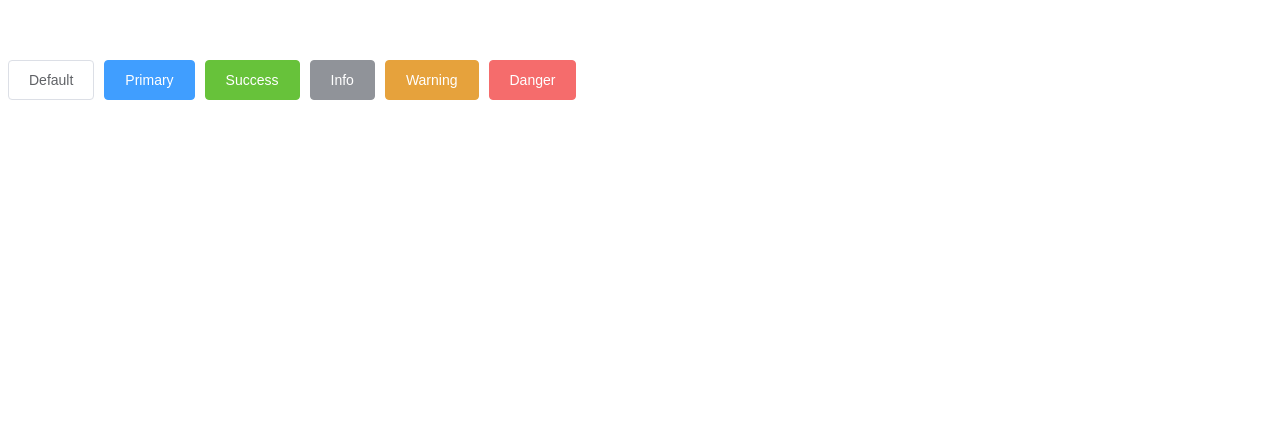
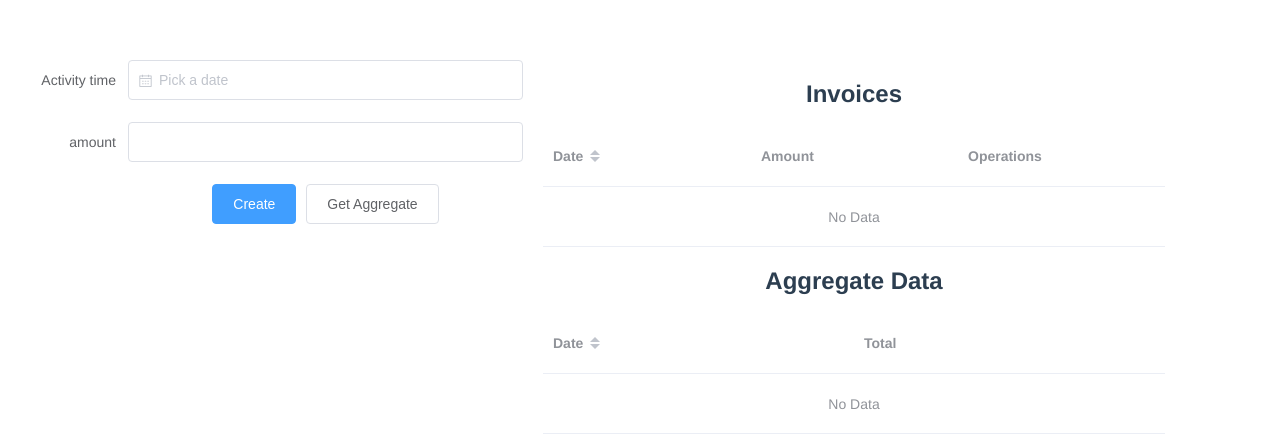
Before and after one commit to amadkhan3/invoice, a Vue app: page / in a window 1280 px wide. Shown: the top 448 px of the page. Built offline with nearby package versions, Linux system fonts and the light colour scheme.

Commit message:
invoice creation, aggregate, edit and delete

```diff
--- a/package.json
+++ b/package.json
@@ -10,7 +10,10 @@
   "dependencies": {
     "core-js": "^2.6.5",
     "element-ui": "^2.8.2",
-    "vue": "^2.6.10"
+    "lodash": "^4.17.11",
+    "moment": "^2.24.0",
+    "vue": "^2.6.10",
+    "vue-i18n": "^8.11.2"
   },
   "devDependencies": {
     "@vue/cli-plugin-babel": "^3.7.0",
--- a/src/App.vue
+++ b/src/App.vue
@@ -5,7 +5,12 @@
 </template>
 
 <script>
+import Vue from 'vue'
 import Home from './components/Home.vue'
+import ElementUI from 'element-ui';
+import locale from 'element-ui/lib/locale/lang/en'
+
+Vue.use(ElementUI, { locale })
 
 export default {
   name: 'app',
--- a/src/components/Home.vue
+++ b/src/components/Home.vue
@@ -1,21 +1,143 @@
 <template>
-  <el-container>
-    <el-row>
-      <el-button>Default</el-button>
-      <el-button type="primary">Primary</el-button>
-      <el-button type="success">Success</el-button>
-      <el-button type="info">Info</el-button>
-      <el-button type="warning">Warning</el-button>
-      <el-button type="danger">Danger</el-button>
+    <el-row :gutter="20">
+      <el-col :span="10">
+          <el-form ref="form" :model="form" label-width="120px">
+            <el-form-item label="Activity time">
+                <el-date-picker type="date" placeholder="Pick a date" v-model="form.date" style="width: 100%;"></el-date-picker>
+            </el-form-item>
+            <el-form-item
+                label="amount"
+                prop="amount"
+                :rules="[
+                { type: 'number', message: 'amount must be a number'}
+                ]"
+            >
+                <el-input type="text" v-model.number="form.amount" autocomplete="off"></el-input>
+            </el-form-item>
+            <el-form-item>
+                <el-button v-if="editMode === false" type="primary" @click="onSubmit">Create</el-button>
+                <el-button v-if="editMode === true" type="primary" @click="onSave">Save</el-button>
+                <el-button @click="getAggregate">Get Aggregate</el-button>
+                <!-- <el-button>Cancel</el-button> -->
+            </el-form-item>
+            </el-form>
+      </el-col>
+      <el-col :span="2"></el-col>
+      <el-col :span="12">
+        <h2>Invoices</h2>
+        <el-table
+        ref="filterTable"
+        :data="tableData"
+        style="width: 100%">
+            <el-table-column
+                prop="date"
+                sortable
+                label="Date"
+                >
+            </el-table-column>
+            <el-table-column
+                prop="amount"
+                label="Amount"
+                >
+            </el-table-column>
+            <el-table-column
+            label="Operations">
+            <template slot-scope="scope">
+                <el-button
+                size="mini"
+                @click="handleEdit(scope.$index, scope.row)">Edit</el-button>
+                <el-button
+                size="mini"
+                type="danger"
+                @click="handleDelete(scope.$index, scope.row)">Delete</el-button>
+            </template>
+            </el-table-column>
+        </el-table>
+        <h2>Aggregate Data</h2>
+            <el-table
+        ref="filterTable"
+        :data="aggregate"
+        style="width: 100%">
+            <el-table-column
+                prop="date"
+                sortable
+                label="Date"
+                >
+            </el-table-column>
+            <el-table-column
+                prop="amount"
+                label="Total"
+                >
+            </el-table-column>
+        </el-table>
+      </el-col>
     </el-row>
-  </el-container>
 </template>
 
 <script>
+import moment from 'moment'
+var _ = require('lodash');
 export default {
   name: 'Home',
   props: {
-  }
+  },
+  data() {
+      return {
+        editMode: false,
+        tempIndex: '',
+        tableData: [],
+        aggregate: [],
+        form: {
+          amount: '',
+          date: '',
+        }
+      }
+    },
+    methods: {
+      onSave () {
+          this.tableData[this.tempIndex].date = this.form.date
+          this.tableData[this.tempIndex].amount = this.form.amount
+          this.clearForm()
+          this.editMode = false
+      },
+      handleEdit (index, row) {
+          this.editMode = true
+          this.form.amount = row.amount
+          this.form.date = row.date
+          this.tempIndex = index
+      },
+      handleDelete (index, row) {
+          this.tableData.splice(index, 1)
+      },
+      filterHandler (value, row, column) {
+        const property = column['property']
+        return row[property] === value
+      },
+      clearForm () {
+          this.form.amount = ''
+          this.form.date = ''
+      },
+      getAggregate () {
+            this.aggregate = []
+            var grouped = _.groupBy(this.tableData, 'date')
+            var sum = 0
+            var date = ''
+            const keys  = Object.keys(grouped);
+            keys.forEach(element => {
+                date = element
+                grouped[element].map((item) => {
+                    sum += item.amount
+                })
+                this.aggregate.push({date: date, amount: sum})
+                sum = 0
+                date = ''
+            });
+      },
+      onSubmit () {
+          this.tableData.push({amount: this.form.amount, date: moment(this.form.date).format('MM/DD/YYYY')})
+          this.clearForm()
+      }
+    }
 }
 </script>
 
```
Also changed, not shown: src/main.js (+9 -4 lines), 1 other file (tests, documents, lock files or other folders).
